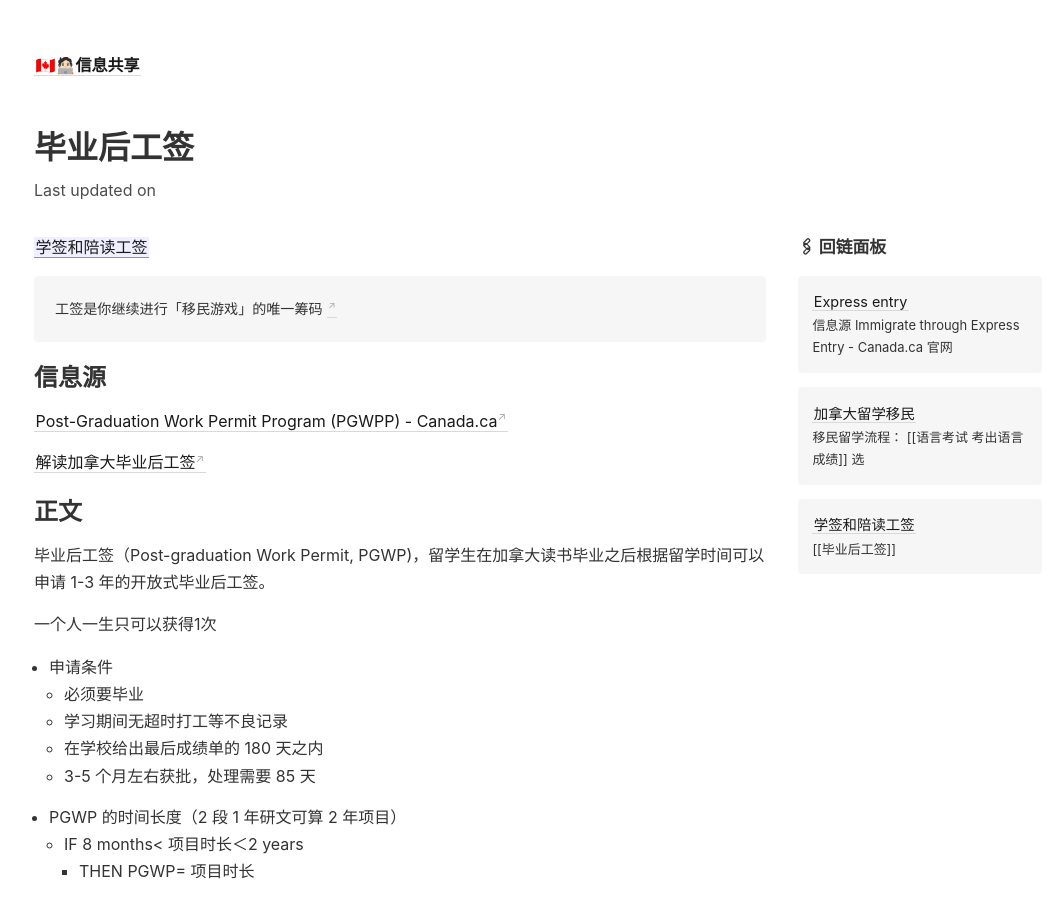
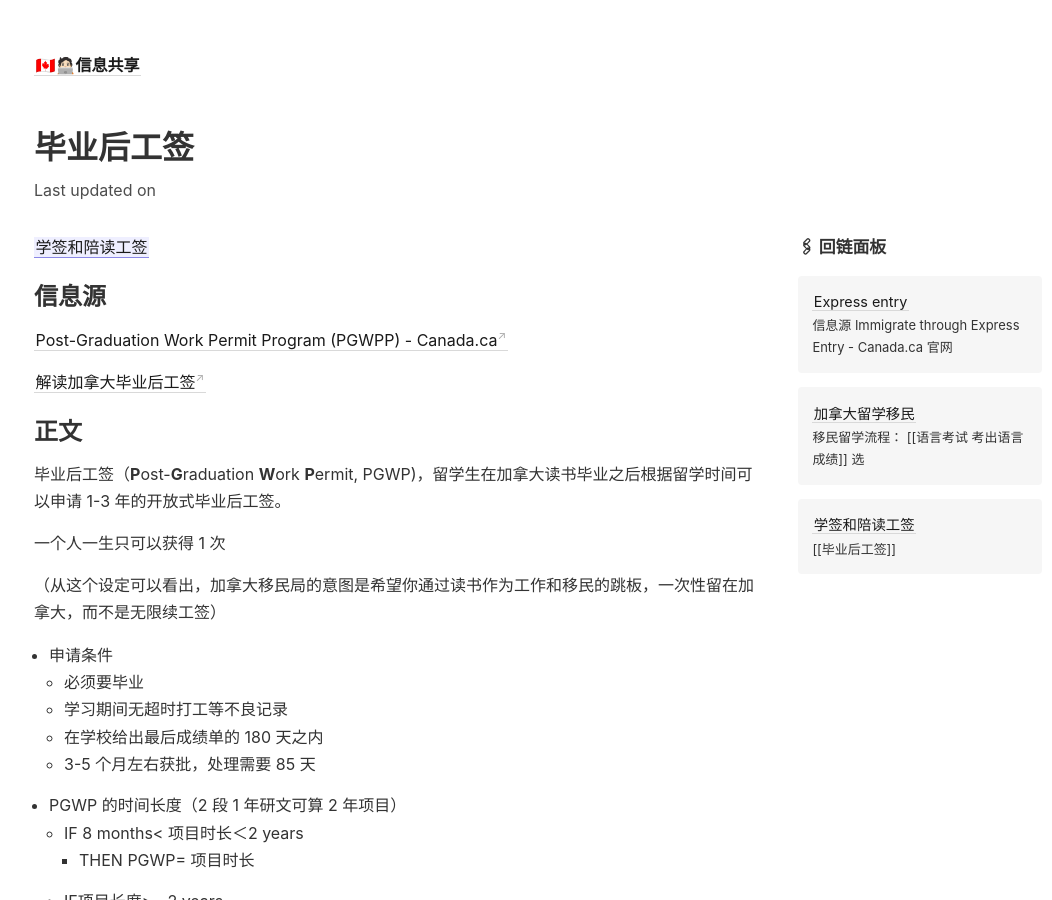
Before and after one commit to Gnblink0/InfoSharingCan, a Jekyll site: the page built from _notes/毕业后工签.md, in a window 1280 px wide and 900 px high. Shown: the whole window, without its empty margins (102-1154 px from the left). Built offline with Jekyll 4.4.1, drawn with Linux system fonts in a browser that asks for light colours; some of the changed text lies outside the part shown.

Commit message:
Update 毕业后工签.md

```diff
--- a/_notes/毕业后工签.md
+++ b/_notes/毕业后工签.md
@@ -1,6 +1,4 @@
 [[学签和陪读工签]]
-
-> 工签是你继续进行「移民游戏」的唯一筹码  [](https://youtu.be/td-oJbuFHCs?list=PLGMrzTnCOjdTga7uu5vVbudG_bwH3Vxl1&t=1859)
 
 ## 信息源
 [Post-Graduation Work Permit Program (PGWPP) - Canada.ca](https://www.canada.ca/en/immigration-refugees-citizenship/corporate/publications-manuals/operational-bulletins-manuals/temporary-residents/study-permits/post-graduation-work-permit-program.html)
@@ -8,9 +6,11 @@
 [解读加拿大毕业后工签](https://www.ciyes.ca/post/%E7%A1%AC%E5%B9%B2%E8%B4%A7-%E8%89%AF%E5%BF%83%E8%A7%A3%E8%AF%BB%E5%8A%A0%E6%8B%BF%E5%A4%A7%E6%AF%95%E4%B8%9A%E5%90%8E%E5%B7%A5%E7%AD%BE)
 
 ## 正文
-毕业后工签（Post-graduation Work Permit, PGWP)，留学生在加拿大读书毕业之后根据留学时间可以申请 1-3 年的开放式毕业后工签。
+毕业后工签（**P**ost-**G**raduation **W**ork **P**ermit, PGWP)，留学生在加拿大读书毕业之后根据留学时间可以申请 1-3 年的开放式毕业后工签。
 
-一个人一生只可以获得1次
+一个人一生只可以获得 1 次
+
+（从这个设定可以看出，加拿大移民局的意图是希望你通过读书作为工作和移民的跳板，一次性留在加拿大，而不是无限续工签）
 
 - 申请条件
 	- 必须要毕业
@@ -53,7 +53,7 @@
 	- 2-4 个月左右获批
 
 - 时间长度
-	- 1 年，STEM 专业 3 年
+	- 普通专业 1 年，STEM 专业 3 年
 
 
 - 获得工签之后
@@ -63,6 +63,6 @@
 	- 专业对口
 	- 每周至少 20 小时以上雇主数量≥1，兼职工作必须超过每周 20 小时
 
-全流程：FI 学签 → OPT 学生工签 →H1B/或其他工签→绿卡，留学毕业后5-9年拿到PR
+留学移民美国常见全流程：FI 学签 → OPT 学生工签 →H1B/或其他工签→绿卡，留学毕业后5-9年拿到PR
 
 重点：学历，专业技能
```
